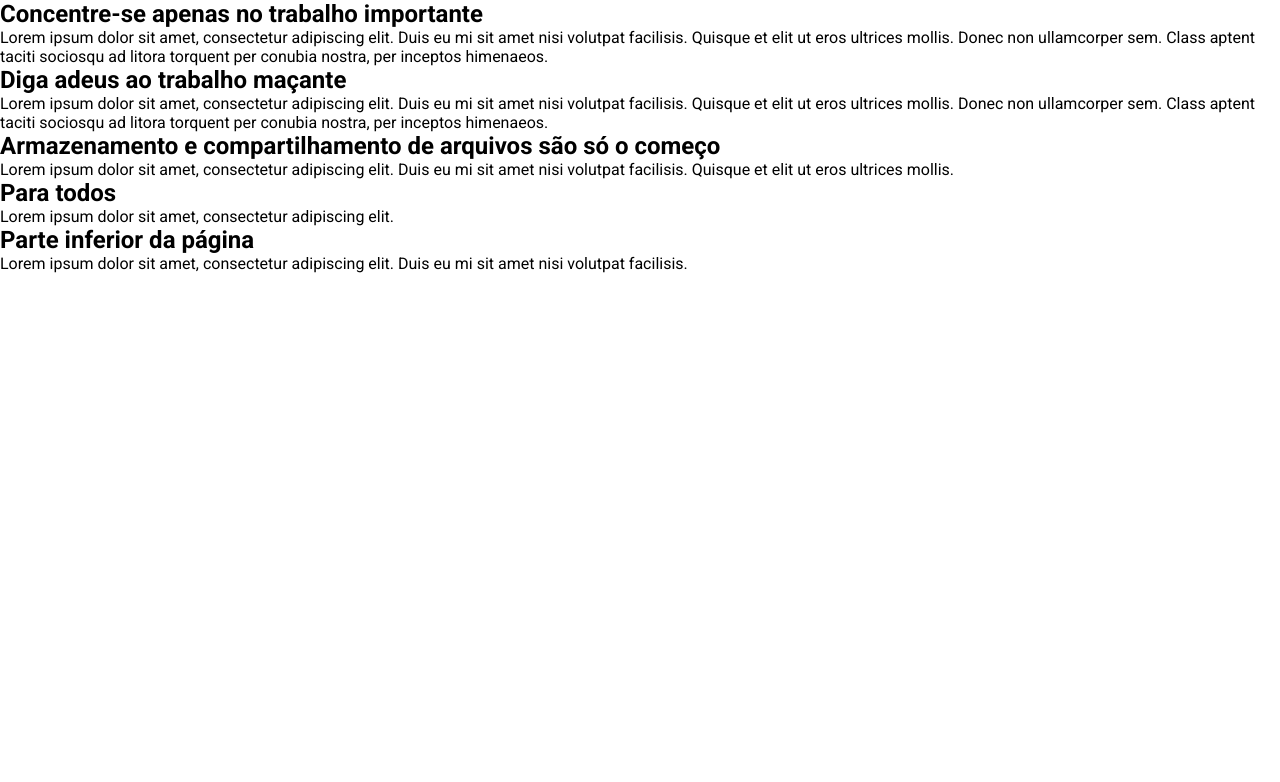
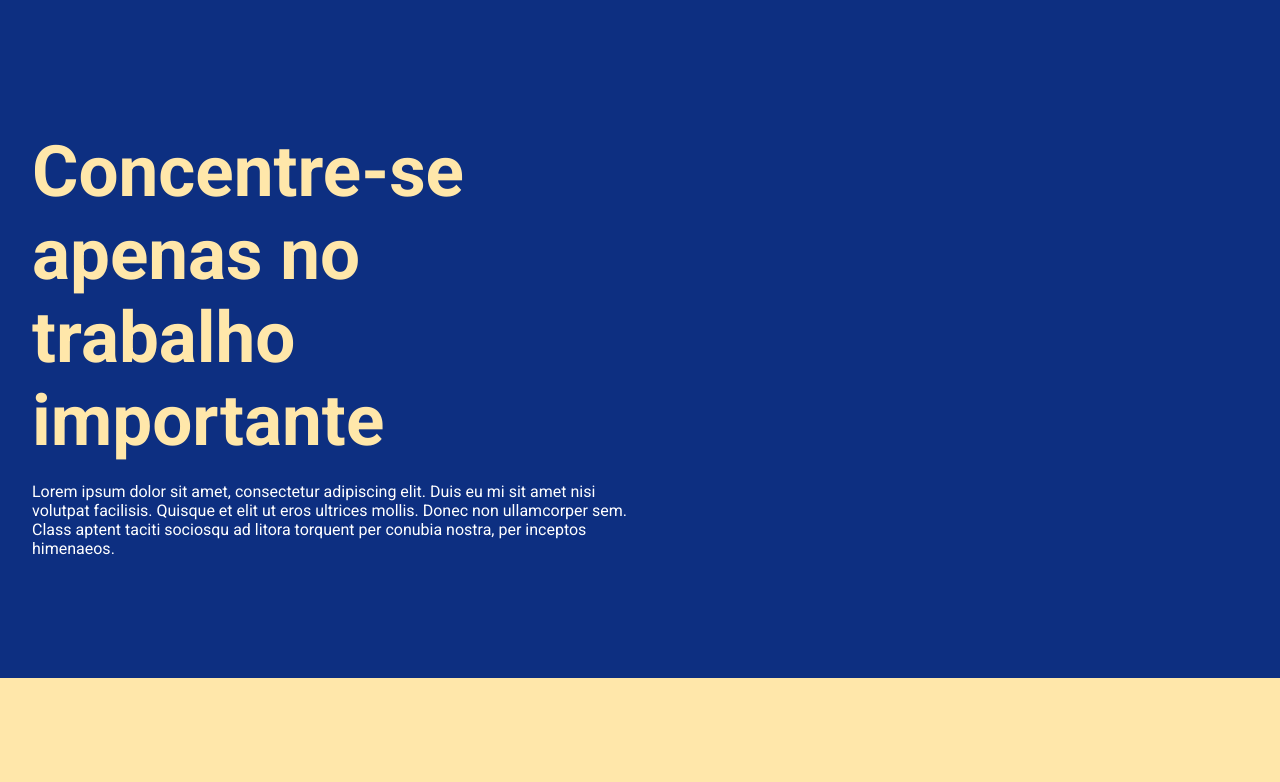
Before and after one commit to AfonsoMachado/dropbox-clone, a React (Create React App) app: page / in a window 1280 px wide. Shown: the top 782 px of the page. Built offline with nearby package versions, Linux system fonts and the light colour scheme.

Commit message:
estilizando as sections

```diff
--- a/src/components/Section/index.tsx
+++ b/src/components/Section/index.tsx
@@ -10,7 +10,7 @@
 
 const Section: React.FC<Props> = ({ variant, title, description }) => {
   return (
-    <Container>
+    <Container className={variant} >
       <Content>
         <h2>{title}</h2>
         <p>{description}</p>
--- a/src/components/Section/styles.ts
+++ b/src/components/Section/styles.ts
@@ -44,8 +44,28 @@
 
   }
 
+  background: var(--bg-color);
+
 `;
 
 export const Content = styled.div`
+  z-index: 2;
+  position: relative;
+  max-width: 1440px;
+  margin: 0 auto;
 
+  > h2 {
+    font-size: var(--heading-font-size);
+    color: var(--logo-color);
+    max-width: var(--content-width);
+  }
+
+  > p {
+    margin-top: 20px;
+    font-size: 16px;
+    color: var(--text-color);
+    max-width: var(--content-width);
+  }
+
+  padding: var(--padding-top) 32px var(--padding-bottom);
 `;
```
